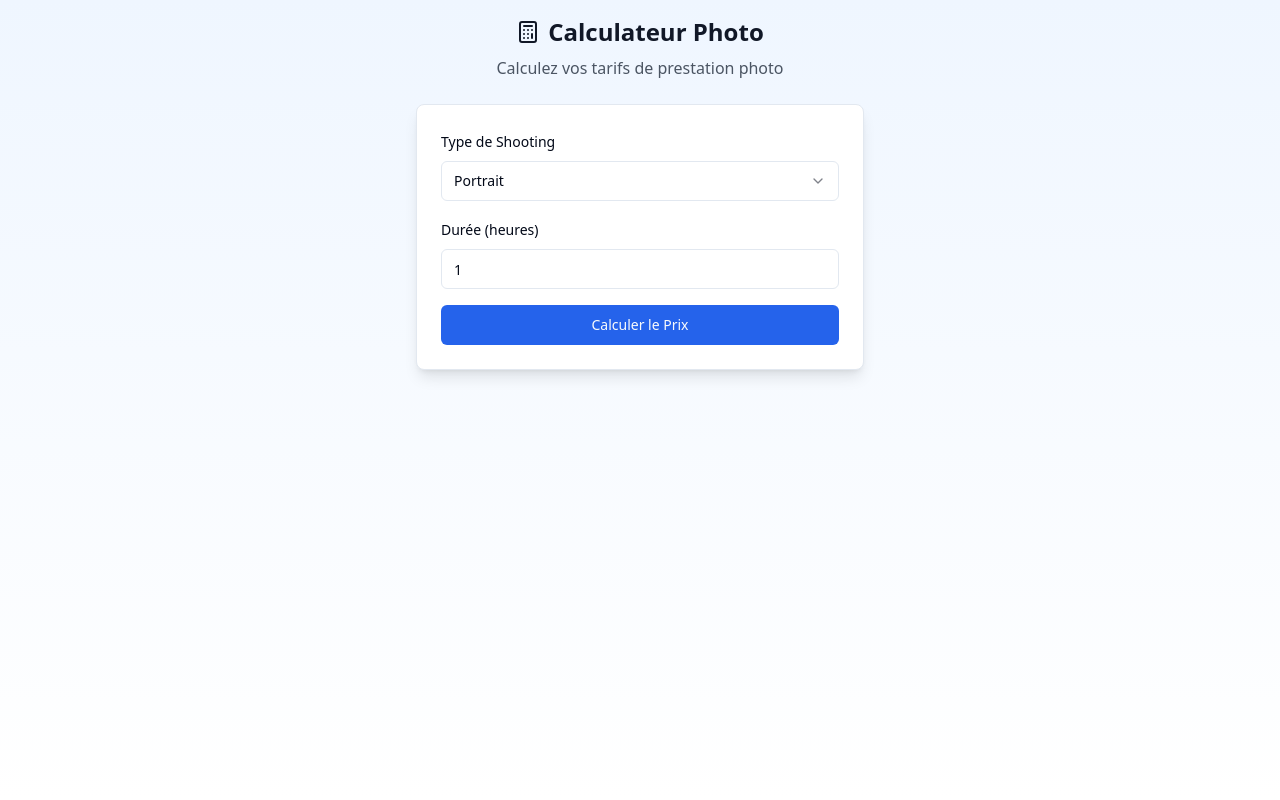
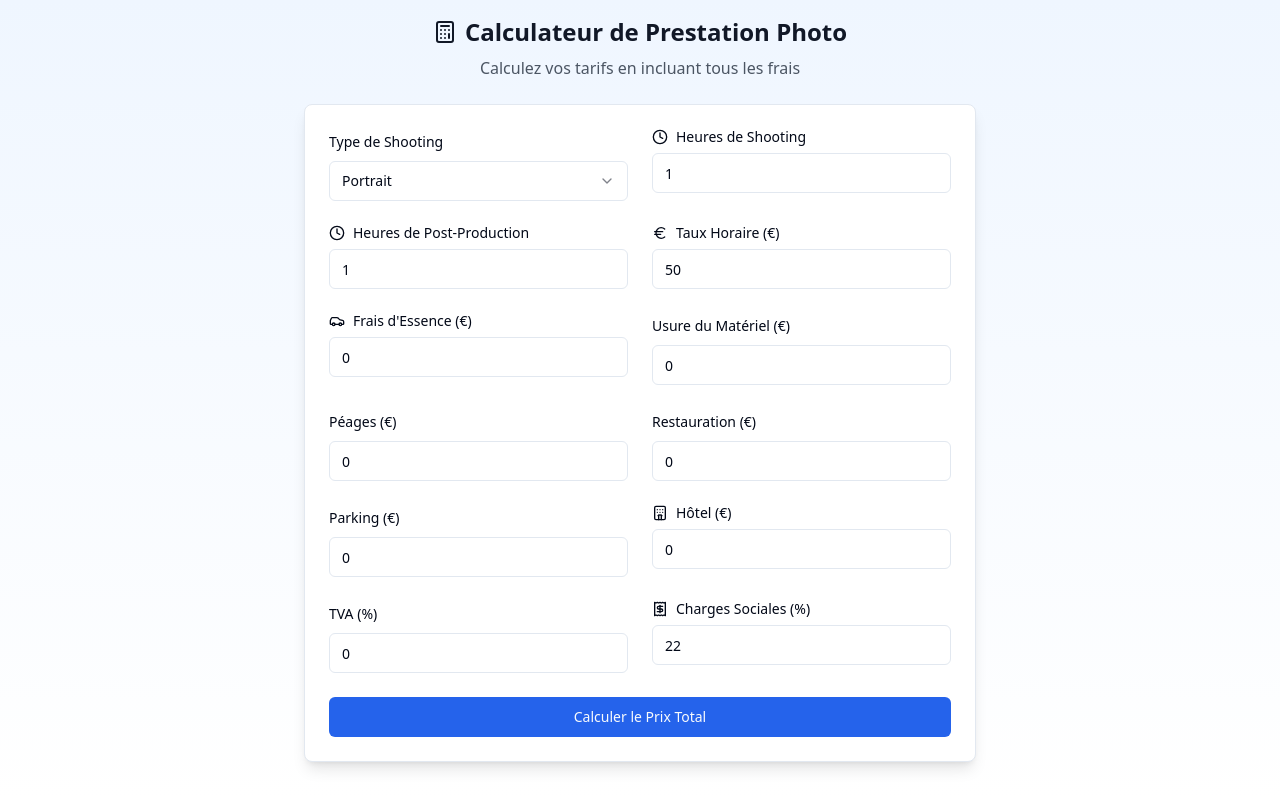
Before and after one commit to Roland1929/photo-prix-calcul, a React (Vite) app: page / in a window 1280 px wide. Built offline with nearby package versions, Linux system fonts and the light colour scheme.

Commit message:
Add more calculation inputs
Add inputs for working hours, post-production hours, hourly rate, and various fees.

```diff
--- a/src/pages/Index.tsx
+++ b/src/pages/Index.tsx
@@ -5,46 +5,59 @@ import { Input } from "@/components/ui/input";
 import { Button } from "@/components/ui/button";
 import { Label } from "@/components/ui/label";
 import { Select, SelectContent, SelectItem, SelectTrigger, SelectValue } from "@/components/ui/select";
-import { Calculator } from 'lucide-react';
+import { Calculator, Clock, Euro, Car, Hotel, Receipt } from 'lucide-react';
 
 const Index = () => {
-  const [duration, setDuration] = useState<number>(1);
   const [shootingType, setShootingType] = useState<string>('portrait');
+  const [shootingHours, setShootingHours] = useState<number>(1);
+  const [postProdHours, setPostProdHours] = useState<number>(1);
+  const [hourlyRate, setHourlyRate] = useState<number>(50);
+  const [fuelCost, setFuelCost] = useState<number>(0);
+  const [equipmentWear, setEquipmentWear] = useState<number>(0);
+  const [tollFees, setTollFees] = useState<number>(0);
+  const [mealCost, setMealCost] = useState<number>(0);
+  const [parkingFees, setParkingFees] = useState<number>(0);
+  const [hotelCost, setHotelCost] = useState<number>(0);
+  const [vatRate, setVatRate] = useState<number>(0);
+  const [socialCharges, setSocialCharges] = useState<number>(22);
   const [totalPrice, setTotalPrice] = useState<number | null>(null);
 
   const calculatePrice = () => {
-    let basePrice = 0;
-    switch (shootingType) {
-      case 'portrait':
-        basePrice = 75;
-        break;
-      case 'mariage':
-        basePrice = 150;
-        break;
-      case 'evenement':
-        basePrice = 100;
-        break;
-      default:
-        basePrice = 75;
-    }
+    // Calcul du coût du temps de travail
+    const workTimeTotal = (shootingHours + postProdHours) * hourlyRate;
 
-    const total = basePrice * duration;
+    // Calcul des frais annexes
+    const expenses = fuelCost + equipmentWear + tollFees + mealCost + parkingFees + hotelCost;
+
+    // Sous-total avant charges et taxes
+    const subtotal = workTimeTotal + expenses;
+
+    // Calcul des charges sociales
+    const socialChargesAmount = (subtotal * socialCharges) / 100;
+
+    // Calcul de la TVA si applicable
+    const vatAmount = vatRate > 0 ? ((subtotal + socialChargesAmount) * vatRate) / 100 : 0;
+
+    // Total final
+    const total = subtotal + socialChargesAmount + vatAmount;
+
     setTotalPrice(total);
   };
 
   return (
     <div className="min-h-screen bg-gradient-to-b from-blue-50 to-white p-4">
-      <div className="max-w-md mx-auto space-y-6">
+      <div className="max-w-2xl mx-auto space-y-6">
         <div className="text-center">
           <h1 className="text-2xl font-bold text-gray-900 mb-2 flex items-center justify-center gap-2">
             <Calculator className="h-6 w-6" />
-            Calculateur Photo
+            Calculateur de Prestation Photo
           </h1>
-          <p className="text-gray-600">Calculez vos tarifs de prestation photo</p>
+          <p className="text-gray-600">Calculez vos tarifs en incluant tous les frais</p>
         </div>
 
         <Card className="p-6 shadow-lg">
-          <div className="space-y-4">
+          <div className="grid grid-cols-1 md:grid-cols-2 gap-6">
+            {/* Type de Shooting */}
             <div className="space-y-2">
               <Label htmlFor="shooting-type">Type de Shooting</Label>
               <Select value={shootingType} onValueChange={setShootingType}>
@@ -59,32 +72,165 @@ const Index = () => {
               </Select>
             </div>
 
+            {/* Temps de travail */}
             <div className="space-y-2">
-              <Label htmlFor="duration">Durée (heures)</Label>
+              <Label htmlFor="shooting-hours" className="flex items-center gap-2">
+                <Clock className="h-4 w-4" />
+                Heures de Shooting
+              </Label>
               <Input
-                id="duration"
+                id="shooting-hours"
                 type="number"
                 min="1"
-                value={duration}
-                onChange={(e) => setDuration(Number(e.target.value))}
-                className="w-full"
+                value={shootingHours}
+                onChange={(e) => setShootingHours(Number(e.target.value))}
               />
             </div>
 
+            <div className="space-y-2">
+              <Label htmlFor="post-prod-hours" className="flex items-center gap-2">
+                <Clock className="h-4 w-4" />
+                Heures de Post-Production
+              </Label>
+              <Input
+                id="post-prod-hours"
+                type="number"
+                min="0"
+                value={postProdHours}
+                onChange={(e) => setPostProdHours(Number(e.target.value))}
+              />
+            </div>
+
+            <div className="space-y-2">
+              <Label htmlFor="hourly-rate" className="flex items-center gap-2">
+                <Euro className="h-4 w-4" />
+                Taux Horaire (€)
+              </Label>
+              <Input
+                id="hourly-rate"
+                type="number"
+                min="0"
+                value={hourlyRate}
+                onChange={(e) => setHourlyRate(Number(e.target.value))}
+              />
+            </div>
+
+            {/* Frais de déplacement et matériel */}
+            <div className="space-y-2">
+              <Label htmlFor="fuel-cost" className="flex items-center gap-2">
+                <Car className="h-4 w-4" />
+                Frais d'Essence (€)
+              </Label>
+              <Input
+                id="fuel-cost"
+                type="number"
+                min="0"
+                value={fuelCost}
+                onChange={(e) => setFuelCost(Number(e.target.value))}
+              />
+            </div>
+
+            <div className="space-y-2">
+              <Label htmlFor="equipment-wear">Usure du Matériel (€)</Label>
+              <Input
+                id="equipment-wear"
+                type="number"
+                min="0"
+                value={equipmentWear}
+                onChange={(e) => setEquipmentWear(Number(e.target.value))}
+              />
+            </div>
+
+            <div className="space-y-2">
+              <Label htmlFor="toll-fees">Péages (€)</Label>
+              <Input
+                id="toll-fees"
+                type="number"
+                min="0"
+                value={tollFees}
+                onChange={(e) => setTollFees(Number(e.target.value))}
+              />
+            </div>
+
+            {/* Frais annexes */}
+            <div className="space-y-2">
+              <Label htmlFor="meal-cost">Restauration (€)</Label>
+              <Input
+                id="meal-cost"
+                type="number"
+                min="0"
+                value={mealCost}
+                onChange={(e) => setMealCost(Number(e.target.value))}
+              />
+            </div>
+
+            <div className="space-y-2">
+              <Label htmlFor="parking-fees">Parking (€)</Label>
+              <Input
+                id="parking-fees"
+                type="number"
+                min="0"
+                value={parkingFees}
+                onChange={(e) => setParkingFees(Number(e.target.value))}
+              />
+            </div>
+
+            <div className="space-y-2">
+              <Label htmlFor="hotel-cost" className="flex items-center gap-2">
+                <Hotel className="h-4 w-4" />
+                Hôtel (€)
+              </Label>
+              <Input
+                id="hotel-cost"
+                type="number"
+                min="0"
+                value={hotelCost}
+                onChange={(e) => setHotelCost(Number(e.target.value))}
+              />
+            </div>
+
+            {/* Charges et taxes */}
+            <div className="space-y-2">
+              <Label htmlFor="vat-rate">TVA (%)</Label>
+              <Input
+                id="vat-rate"
+                type="number"
+                min="0"
+                max="100"
+                value={vatRate}
+                onChange={(e) => setVatRate(Number(e.target.value))}
+              />
+            </div>
+
+            <div className="space-y-2">
+              <Label htmlFor="social-charges" className="flex items-center gap-2">
+                <Receipt className="h-4 w-4" />
+                Charges Sociales (%)
+              </Label>
+              <Input
+                id="social-charges"
+                type="number"
+                min="0"
+                max="100"
+                value={socialCharges}
+                onChange={(e) => setSocialCharges(Number(e.target.value))}
+              />
+            </div>
+          </div>
+
           <Button
-              className="w-full bg-blue-600 hover:bg-blue-700"
+            className="w-full mt-6 bg-blue-600 hover:bg-blue-700"
             onClick={calculatePrice}
           >
-              Calculer le Prix
+            Calculer le Prix Total
           </Button>
 
           {totalPrice !== null && (
-              <div className="mt-4 p-4 bg-blue-50 rounded-lg text-center">
-                <p className="text-sm text-gray-600">Prix Total</p>
-                <p className="text-2xl font-bold text-blue-600">{totalPrice}€</p>
+            <div className="mt-6 p-4 bg-blue-50 rounded-lg text-center">
+              <p className="text-sm text-gray-600">Prix Total (avec charges et taxes)</p>
+              <p className="text-3xl font-bold text-blue-600">{totalPrice.toFixed(2)}€</p>
             </div>
           )}
-          </div>
         </Card>
       </div>
     </div>
```
Lines whose indentation alone changed are shown as unchanged.
